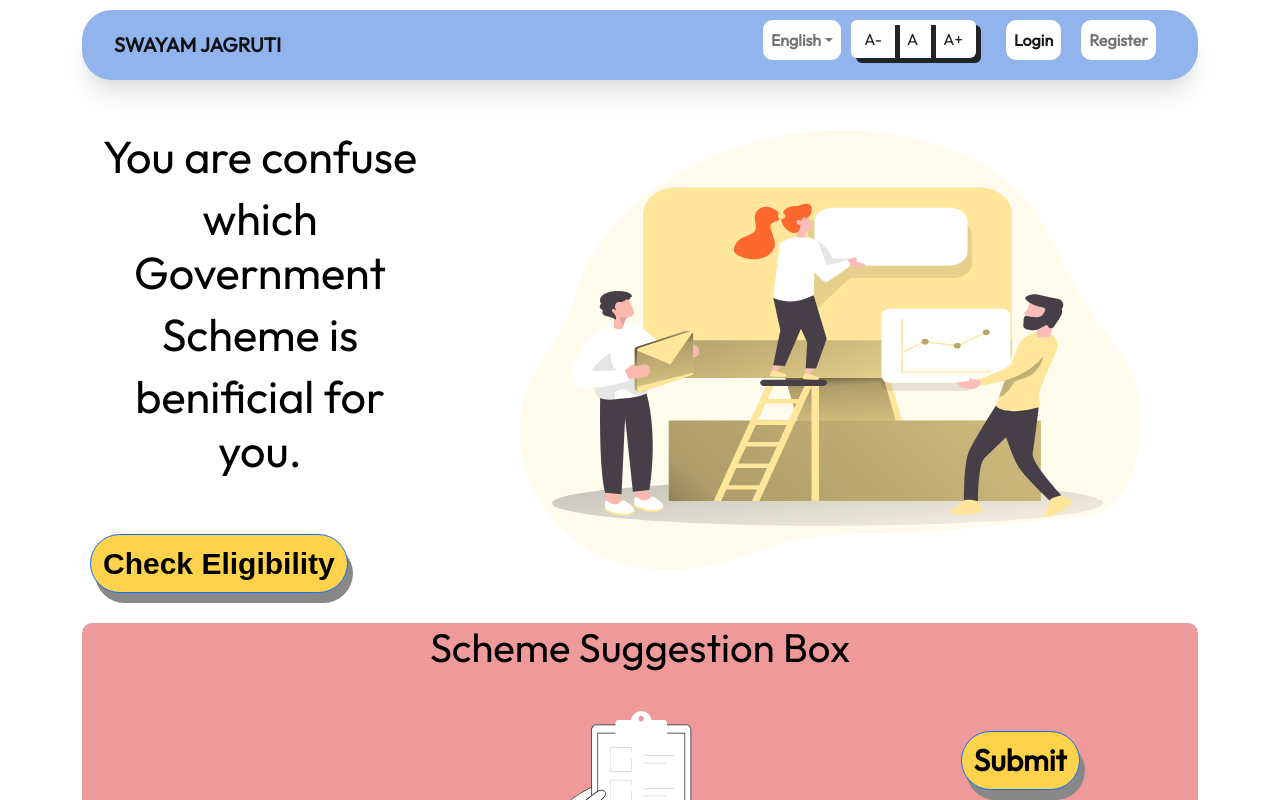
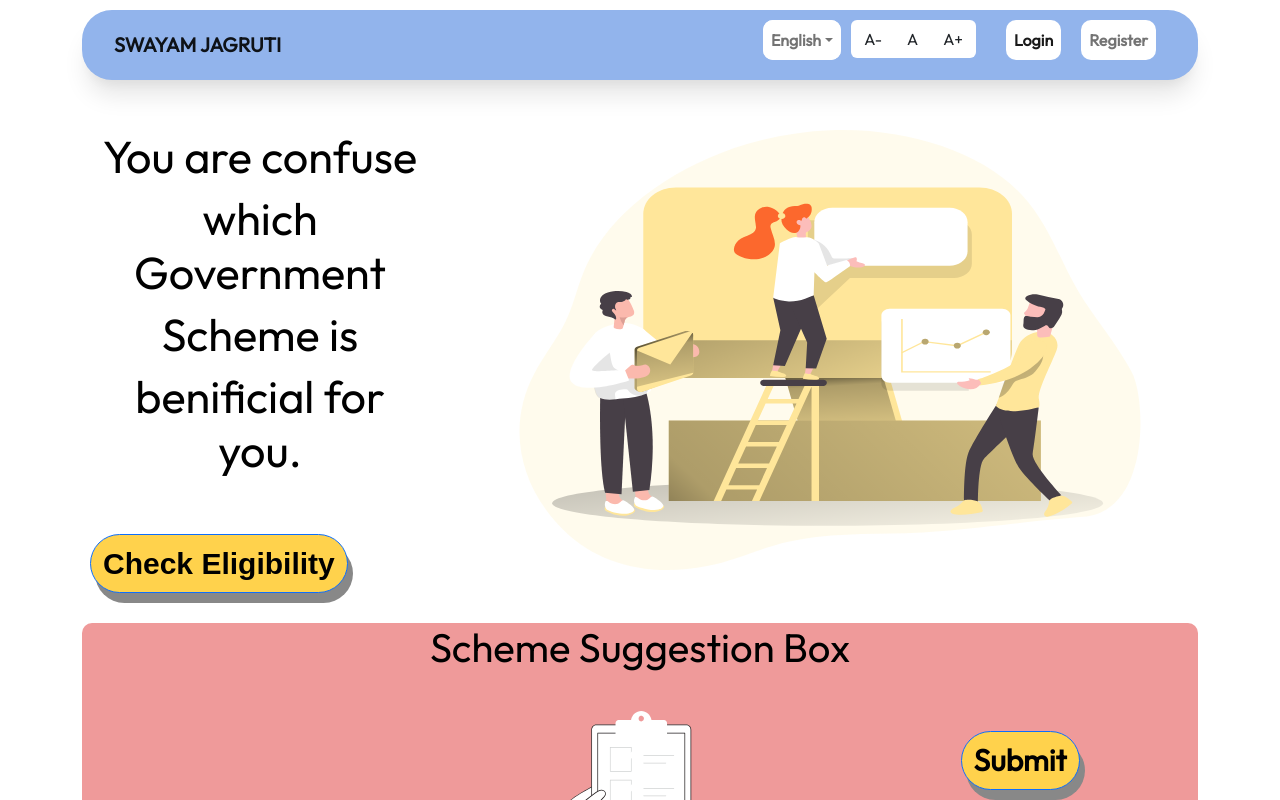
Before and after one commit to Abhishek8056/Team-Visionn-SIH, a React (Create React App) app in the folder shwayam-jagruti/: page / in a window 1280 px wide. Shown: the top 800 px of the page. Built offline with nearby package versions, Linux system fonts and the light colour scheme.

Commit message:
update my branch

```diff
--- a/shwayam-jagruti/src/components/Navbar/Navbar.css
+++ b/shwayam-jagruti/src/components/Navbar/Navbar.css
@@ -46,7 +46,10 @@ li.nav-item :hover{
 }
 .btn-group{
     background-color: #fff;
-    align-items: center;
+    box-shadow: none;
+}
+.btn{
+    box-shadow: none;
 }
 .btn-group:hover{
     background-color: #EAECEE;
```
